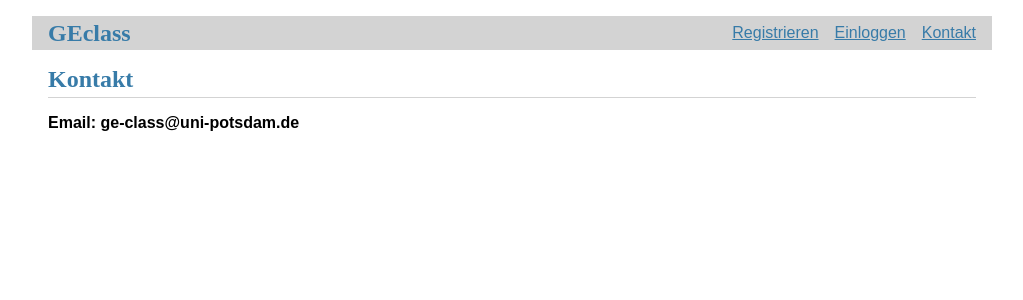
After one commit to boundter/geclass, a Flask app: page /contact/ in a window 1280 px wide. The commit adds this page. Shown: the top 300 px of the page, without its empty margins (128-1151 px from the left). Run offline with Flask 2, Linux system fonts and the light colour scheme.

Commit message:
Add: Contact page

```diff
--- /dev/null
+++ b/geclass/contact.py
@@ -0,0 +1,7 @@
+from flask import Blueprint, render_template
+
+bp = Blueprint(name='contact', import_name=__name__, url_prefix='/contact')
+
+@bp.route('/')
+def contact():
+    return render_template('contact.html')
--- a/geclass/main.py
+++ b/geclass/main.py
@@ -34,4 +34,7 @@ def create_app(test_config=None):
     app.register_blueprint(course.bp)
     app.add_url_rule('/', endpoint='index')
 
+    from . import contact
+    app.register_blueprint(contact.bp)
+
     return app
--- a/geclass/static/style.css
+++ b/geclass/static/style.css
@@ -102,6 +102,10 @@ nav ul li a, nav ul li span, header .action {
   resize: vertical;
 }
 
+.contact {
+  font-weight: bold;
+}
+
 input.danger {
   color: #cc2f2e;
 }
--- a/geclass/templates/base.html
+++ b/geclass/templates/base.html
@@ -7,10 +7,12 @@
     {% if g.user %}
     <li><a href="{{ url_for('auth.change_data') }}">{{ g.user['email'] }}</a>
       <li><a href="{{ url_for('auth.logout') }}">Ausloggen</a>
-        <li><a href="{{ url_for('course.add_course') }}">Neuen Kurs anlegen</a>
+      <li><a href="{{ url_for('course.add_course') }}">Neuen Kurs anlegen</a>
+      <li><a href="{{ url_for('contact.contact') }}">Kontakt</a>
     {% else %}
       <li><a href="{{ url_for('auth.register') }}">Registrieren</a>
       <li><a href="{{ url_for('auth.login') }}">Einloggen</a>
+      <li><a href="{{ url_for('contact.contact') }}">Kontakt</a>
     {% endif %}
   </ul>
 </nav>
--- /dev/null
+++ b/geclass/templates/contact.html
@@ -0,0 +1,11 @@
+{% extends 'base.html' %}
+
+{% block header %}
+  <h1>{% block title %}Kontakt{% endblock %}</h1>
+{% endblock %}
+
+{% block content %}
+<div class='contact'>
+  <p>Email: ge-class@uni-potsdam.de</p>
+</div>
+{% endblock %}
```
